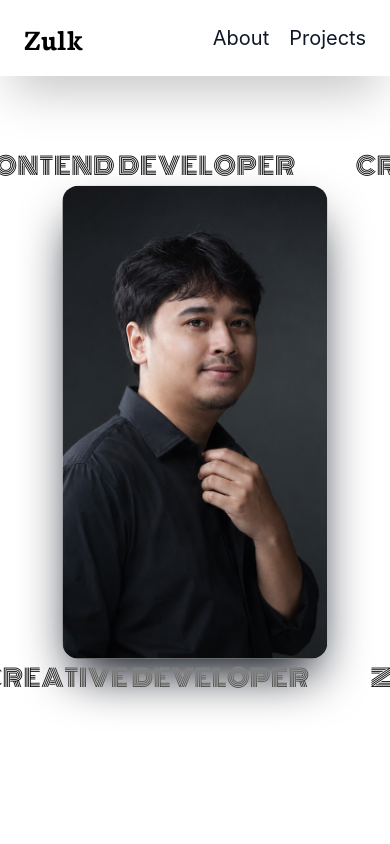
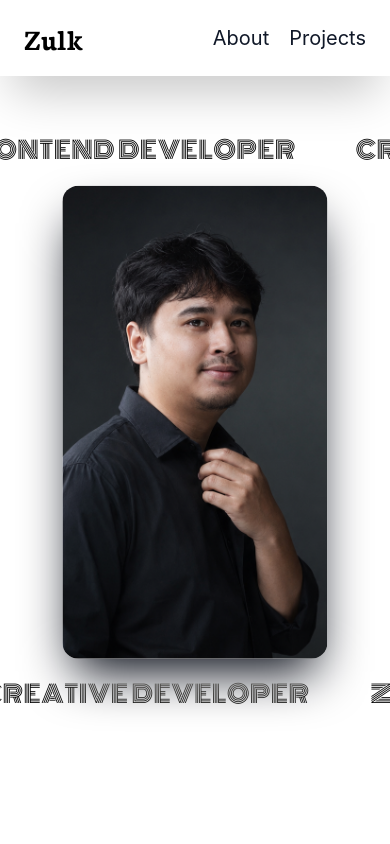
Before and after one commit to Zulkifli70/portofolio-new, a React (Vite) app: page / in a window 390 px wide. Shown: the top 844 px of the page. Built offline with nearby package versions, Linux system fonts and the light colour scheme.

Commit message:
benerin posisi running text di hero pada tampilan mobile

```diff
--- a/src/App.css
+++ b/src/App.css
@@ -79,8 +79,8 @@
 
 .hero-section {
   --section-pad: 1.5rem;
-  --hero-text-y: 16rem;
-  --hero-text-top-y: -16rem;
+  --hero-text-y: 17rem;
+  --hero-text-top-y: -17rem;
 }
 
 .hero-text-rail {
```
